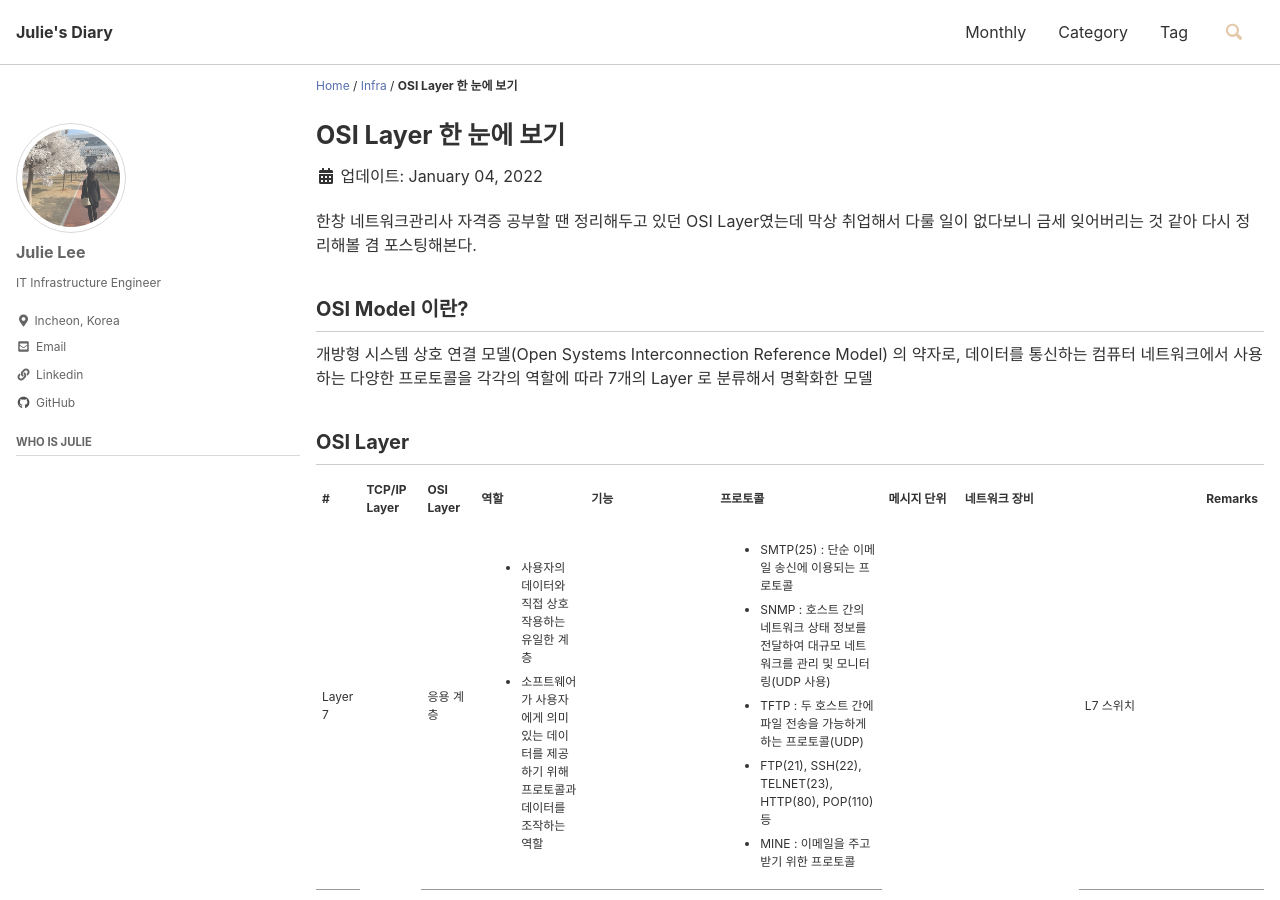
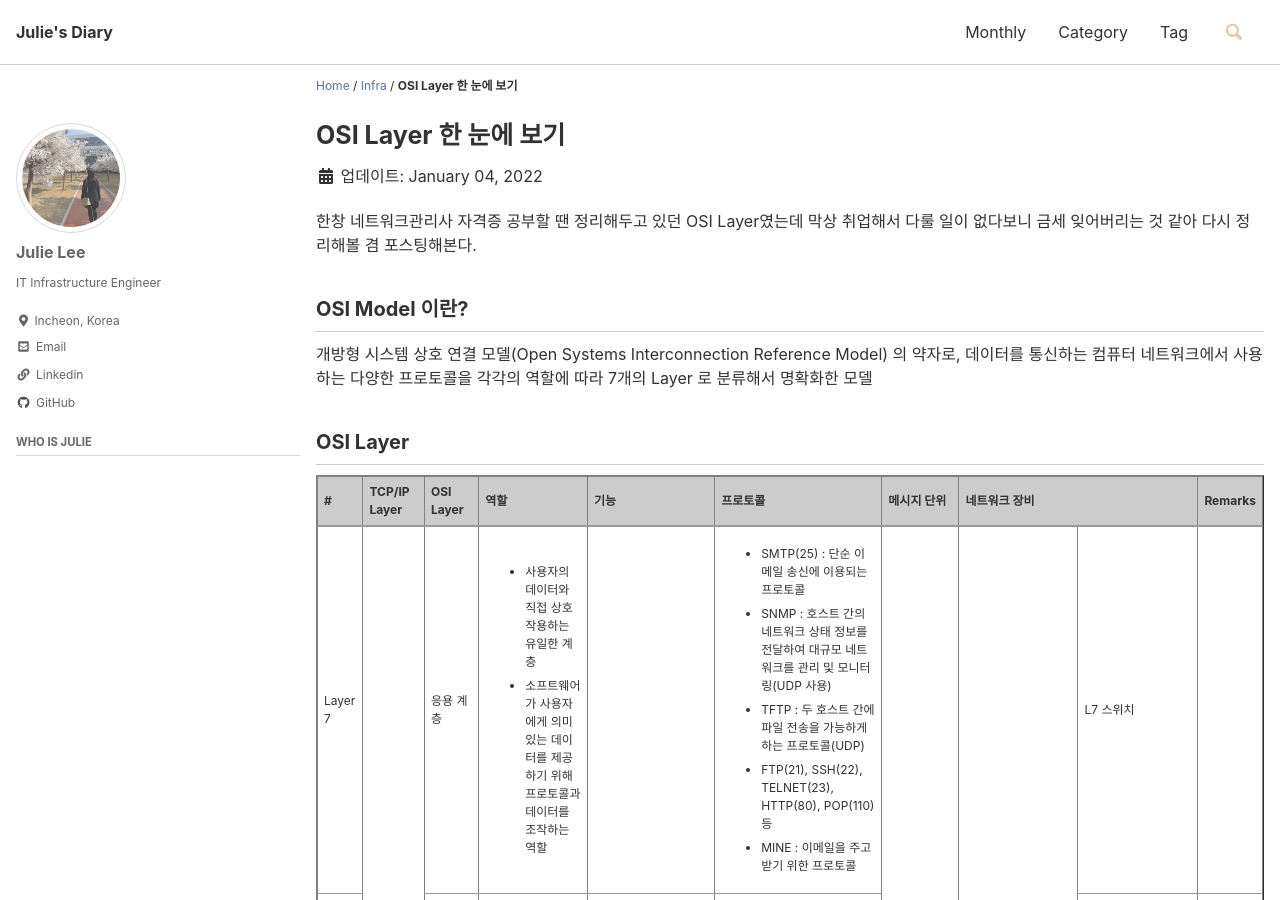
Before and after one commit to smilejulie0812/smilejulie0812.github.io, a Jekyll site: the page built from _posts/2022-01-04-osilayer.md, in a window 1280 px wide and 900 px high. Built offline with Jekyll 4.4.1, drawn with Linux system fonts in a browser that asks for light colours; cached includes are drawn as plain includes.

Commit message:
Update 2022-01-04-osilayer.md

```diff
--- a/_posts/2022-01-04-osilayer.md
+++ b/_posts/2022-01-04-osilayer.md
@@ -16,8 +16,8 @@ sidebar:
 
 ## OSI Layer
 
-<table>
-<tbody>
+<table border cellpadding=1>
+<thead>
 <tr>
 <th colspan="1">#</th>
 <th colspan="1">TCP/IP Layer</th>
@@ -29,6 +29,8 @@ sidebar:
 <th colspan="2">네트워크 장비</th>
 <th colspan="1">Remarks</th>
 </tr>
+</thead>
+<tbody>
 <tr>
 <td colspan="1">Layer 7</td>
 <td rowspan="3">응용 계층</td>
```
